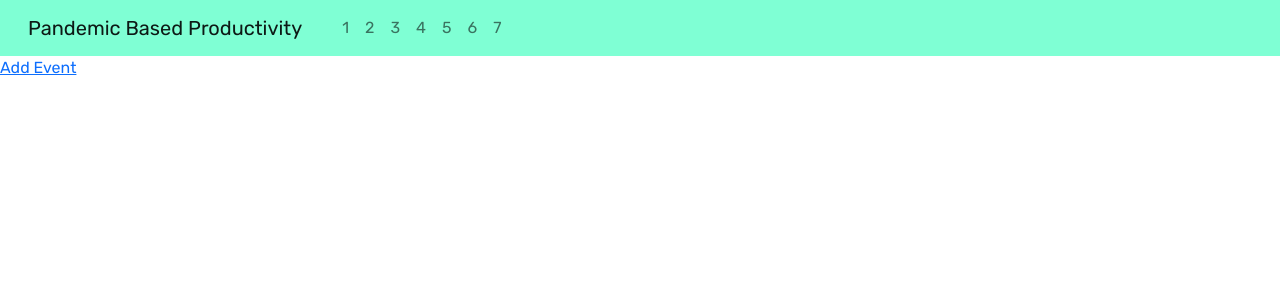
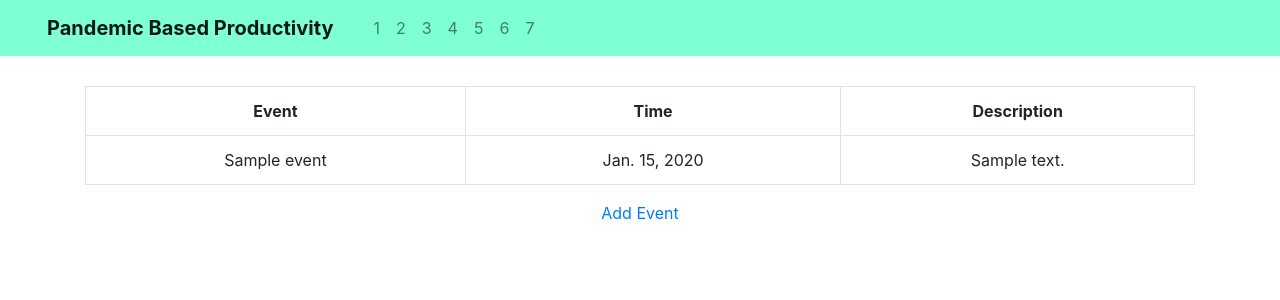
Before and after one commit to sandraharlim/PBP-Course-PBP, a Django app: page /EventApp/ in a window 1280 px wide. Shown: the top 300 px of the page. Run offline with Django 3.2, Linux system fonts and the light colour scheme; tables that the repository leaves empty hold one stand-in row (values such as "Sample post"); some libraries are stand-ins or nearby versions.

Commit message:
Table and form styling

```diff
--- a/app7_EventApp/forms.py
+++ b/app7_EventApp/forms.py
@@ -9,5 +9,7 @@ class EventForm(forms.ModelForm):
         model = Event
         fields = "__all__"
         widgets = {
-            'eventTime':DateInput(),
+            'Time':DateInput(attrs={'class': 'form-control'}),
+            'Name': forms.TextInput(attrs={'class': 'form-control', 'placeholder':'Enter event name'}),
+            'Description': forms.Textarea(attrs={'class': 'form-control', 'placeholder':'Description of the event'}),
         }
--- a/app7_EventApp/models.py
+++ b/app7_EventApp/models.py
@@ -2,6 +2,6 @@ from django.db import models
 
 # Create your models here.
 class Event(models.Model):
-    eventName = models.CharField(max_length=30)
-    eventTime = models.DateField()
-    eventDescription = models.TextField()
+    Name = models.CharField(max_length=30)
+    Time = models.DateField()
+    Description = models.TextField()
--- a/app7_EventApp/templates/index.html
+++ b/app7_EventApp/templates/index.html
@@ -1,6 +1,44 @@
 <!DOCTYPE html>
-{% extends "base.html" %}
-{% block content %}
+{% load static %}
+<html>
+{% include "base.html" %}
 {% url 'event' as AddEvent %}
-<a href = {{AddEvent}}>Add Event</a>
-{% endblock content %}
+<head>
+    <link rel="stylesheet" href="https://stackpath.bootstrapcdn.com/bootstrap/4.1.3/css/bootstrap.min.css" integrity="sha384-MCw98/SFnGE8fJT3GXwEOngsV7Zt27NXFoaoApmYm81iuXoPkFOJwJ8ERdknLPMO" crossorigin="anonymous">
+    <link rel="stylesheet" href="{% static 'css/indexStyle.css' %}">
+</head>
+<style>
+    /* table, th, td {
+  border: 1px solid black; margin-left: auto; margin-right:auto; margin-top:30px; margin-bottom:30px;
+} */
+    div{text-align: center;}
+</style>
+<body>
+    <div class="container">
+    <table class ="table table-bordered border-primary">
+        <tr>
+            <th>Event</th>
+            <th>Time</th>
+            <th>Description</th>
+        </tr>
+    {% if event %}
+        {% for x in event %}
+        <tr>
+            <td>{{ x.Name }}</td>
+            <td>{{ x.Time}} </td>
+            <td>{{ x.Description }}</td>
+        </tr>
+        {% endfor %}
+    {% endif %}
+    </table>
+    </div>
+    <div>
+        <a href = {{AddEvent}}>Add Event</a>
+    </div>
+
+
+    <script src="https://code.jquery.com/jquery-3.3.1.slim.min.js" integrity="sha384-q8i/X+965DzO0rT7abK41JStQIAqVgRVzpbzo5smXKp4YfRvH+8abtTE1Pi6jizo" crossorigin="anonymous"></script>
+    <script src="https://cdnjs.cloudflare.com/ajax/libs/popper.js/1.14.3/umd/popper.min.js" integrity="sha384-ZMP7rVo3mIykV+2+9J3UJ46jBk0WLaUAdn689aCwoqbBJiSnjAK/l8WvCWPIPm49" crossorigin="anonymous"></script>
+    <script src="https://stackpath.bootstrapcdn.com/bootstrap/4.1.3/js/bootstrap.min.js" integrity="sha384-ChfqqxuZUCnJSK3+MXmPNIyE6ZbWh2IMqE241rYiqJxyMiZ6OW/JmZQ5stwEULTy" crossorigin="anonymous"></script>
+</body>
+</html>
--- a/app7_EventApp/views.py
+++ b/app7_EventApp/views.py
@@ -4,7 +4,9 @@ from .forms import EventForm
 
 # Create your views here.
 def index (request):
-    return render(request, "index.html", {})
+    event = Event.objects.all().values()
+    response = {'event':event}
+    return render(request, "index.html", response)
 
 def add_event (request):
     context = {}
--- /dev/null
+++ b/static/css/indexStyle.css
@@ -0,0 +1,3 @@
+table, th, td {
+    border: 1px solid black; margin-left: auto; margin-right:auto; margin-top:30px; margin-bottom:30px;
+  }
```
Also changed, not shown: app7_EventApp/templates/addEvent.html (+28 -5 lines), app7_EventApp/migrations/0003_auto_20211028_0227.py (added).
